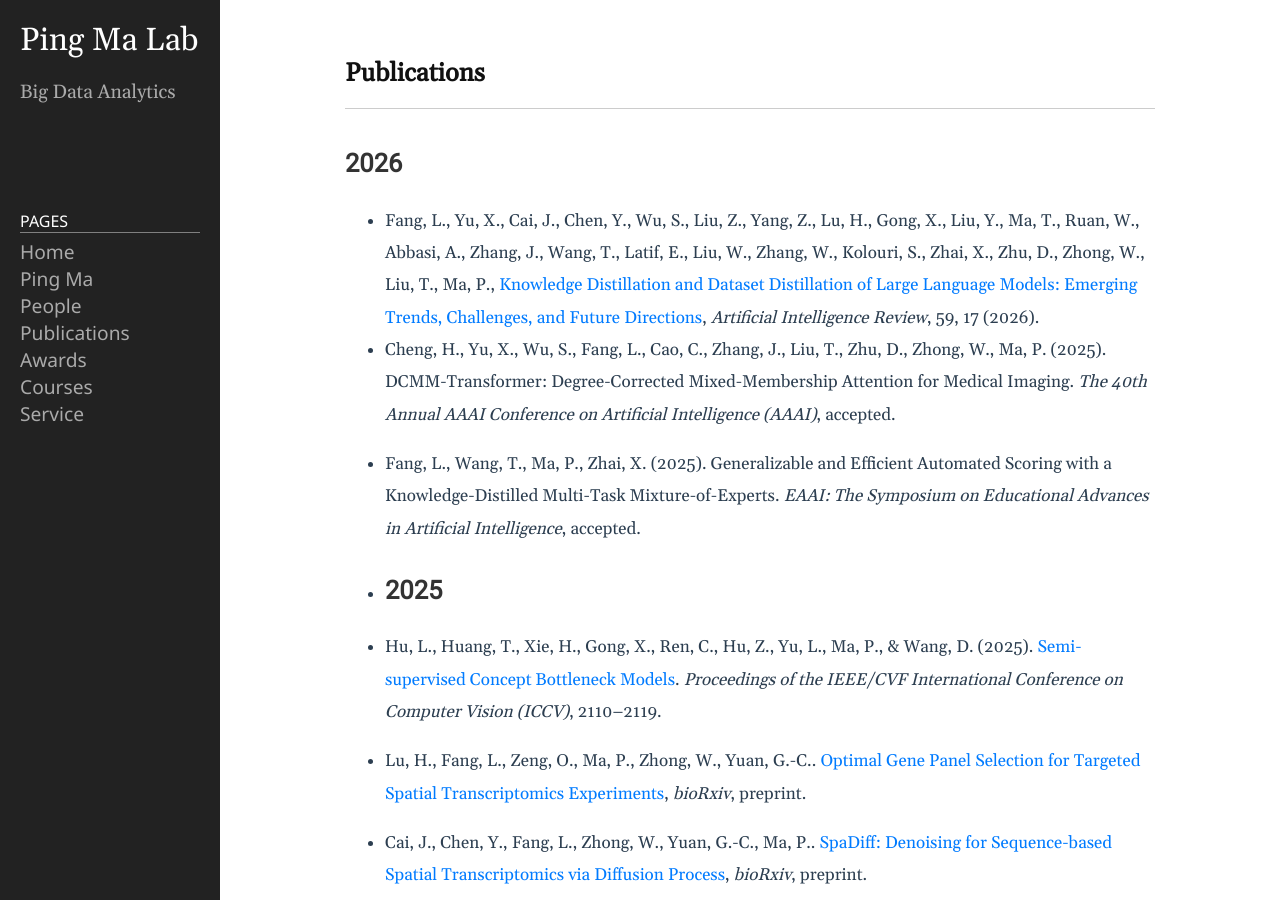
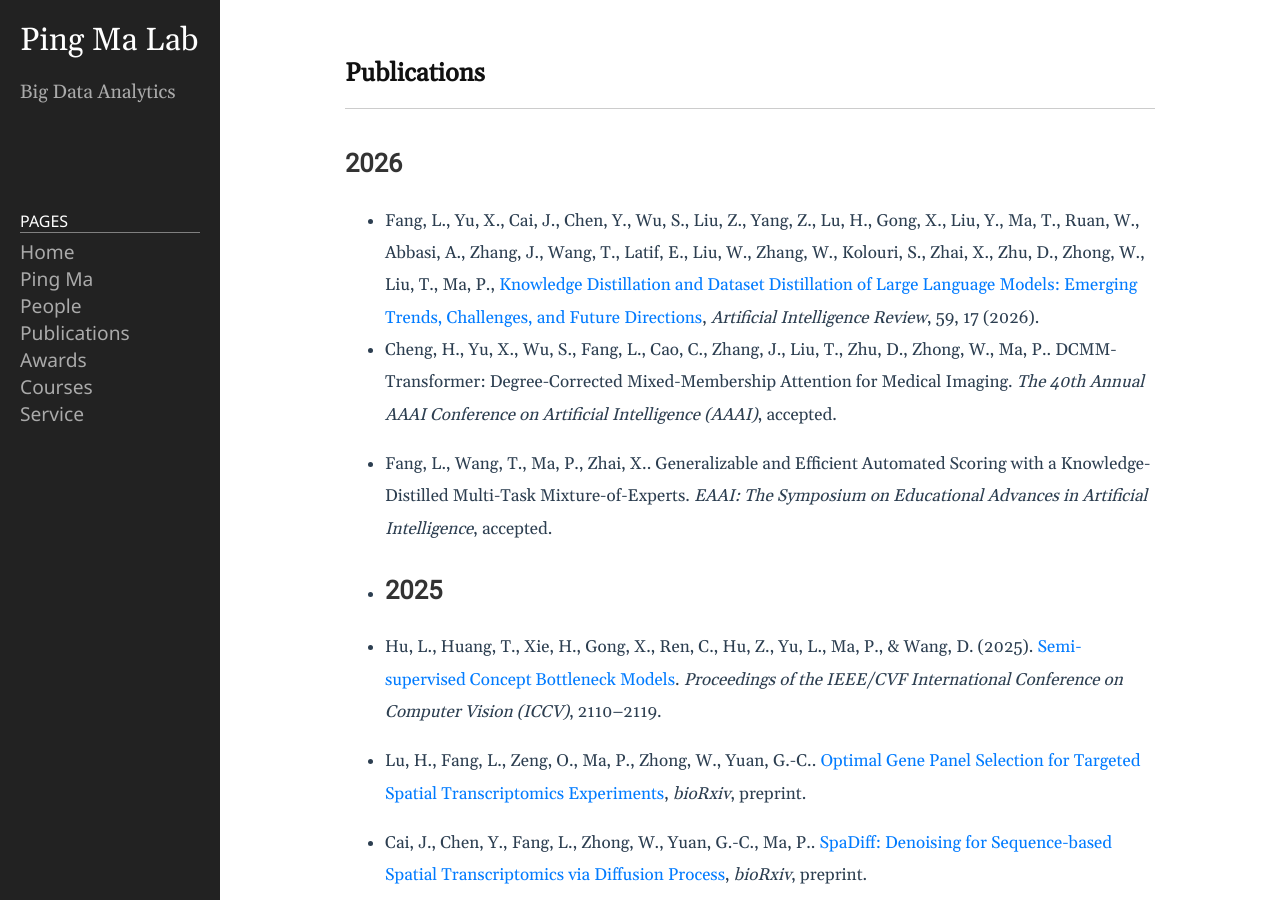
Before and after one commit to BDALpingio/BDALpingio.github.io, a Jekyll site: the page built from 3_publications.md, in a window 1280 px wide and 900 px high. Built offline with Jekyll 4.4.1, drawn with Linux system fonts in a browser that asks for light colours.

Commit message:
Update 3_publications.md

```diff
--- a/3_publications.md
+++ b/3_publications.md
@@ -5,8 +5,8 @@ permalink: /3_publications/
 ---
 ## 2026
 - Fang, L., Yu, X., Cai, J., Chen, Y., Wu, S., Liu, Z., Yang, Z., Lu, H., Gong, X., Liu, Y., Ma, T., Ruan, W., Abbasi, A., Zhang, J., Wang, T., Latif, E., Liu, W., Zhang, W., Kolouri, S., Zhai, X., Zhu, D., Zhong, W., Liu, T., Ma, P., [Knowledge Distillation and Dataset Distillation of Large Language Models: Emerging Trends, Challenges, and Future Directions](https://link.springer.com/article/10.1007/s10462-025-11423-3), _Artificial Intelligence Review_, 59, 17 (2026).
-- Cheng, H., Yu, X., Wu, S., Fang, L., Cao, C., Zhang, J., Liu, T., Zhu, D., Zhong, W., Ma, P. (2025). DCMM-Transformer: Degree-Corrected Mixed-Membership Attention for Medical Imaging. _The 40th Annual AAAI Conference on Artificial Intelligence (AAAI)_, accepted.
-- Fang, L., Wang, T., Ma, P., Zhai, X. (2025). Generalizable and Efficient Automated Scoring with a Knowledge-Distilled Multi-Task Mixture-of-Experts. _EAAI: The Symposium on Educational Advances in Artificial Intelligence_, accepted.
+- Cheng, H., Yu, X., Wu, S., Fang, L., Cao, C., Zhang, J., Liu, T., Zhu, D., Zhong, W., Ma, P.. DCMM-Transformer: Degree-Corrected Mixed-Membership Attention for Medical Imaging. _The 40th Annual AAAI Conference on Artificial Intelligence (AAAI)_, accepted.
+- Fang, L., Wang, T., Ma, P., Zhai, X.. Generalizable and Efficient Automated Scoring with a Knowledge-Distilled Multi-Task Mixture-of-Experts. _EAAI: The Symposium on Educational Advances in Artificial Intelligence_, accepted.
 
 -
 ## 2025
```
